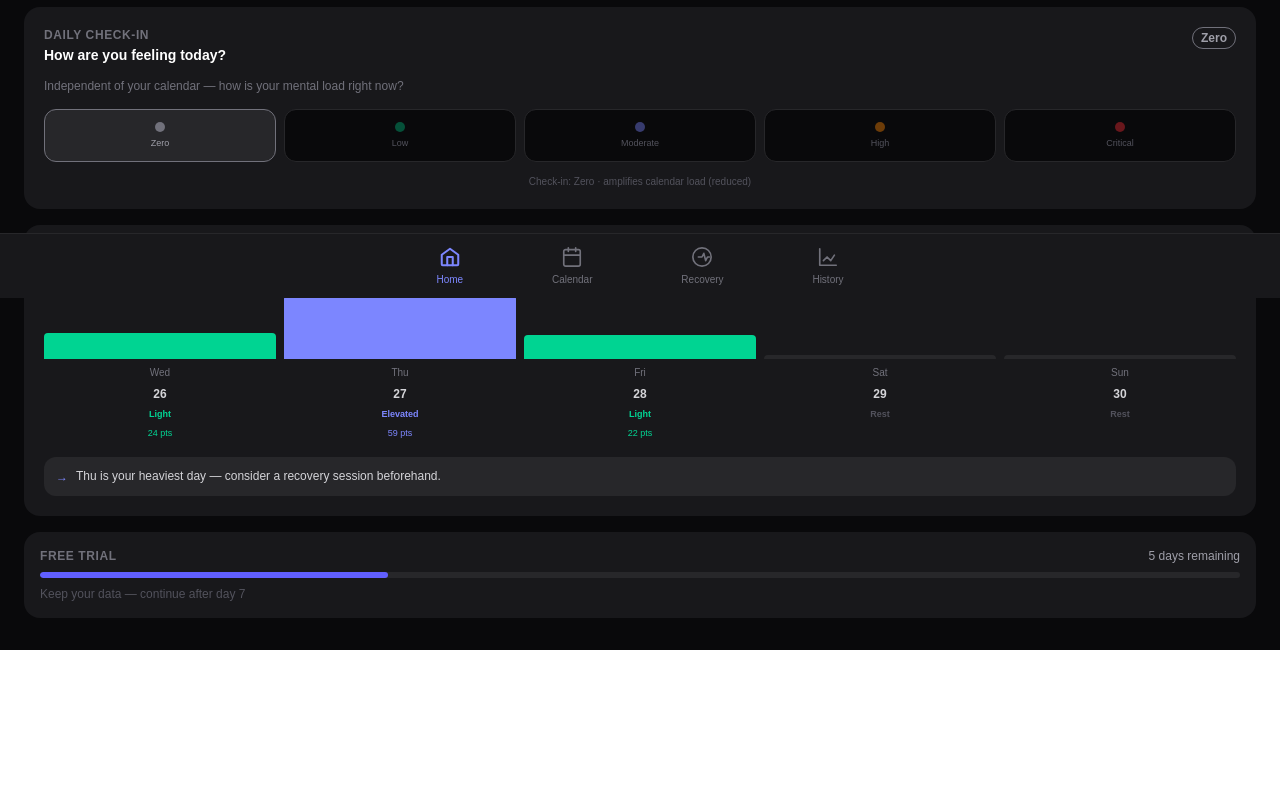
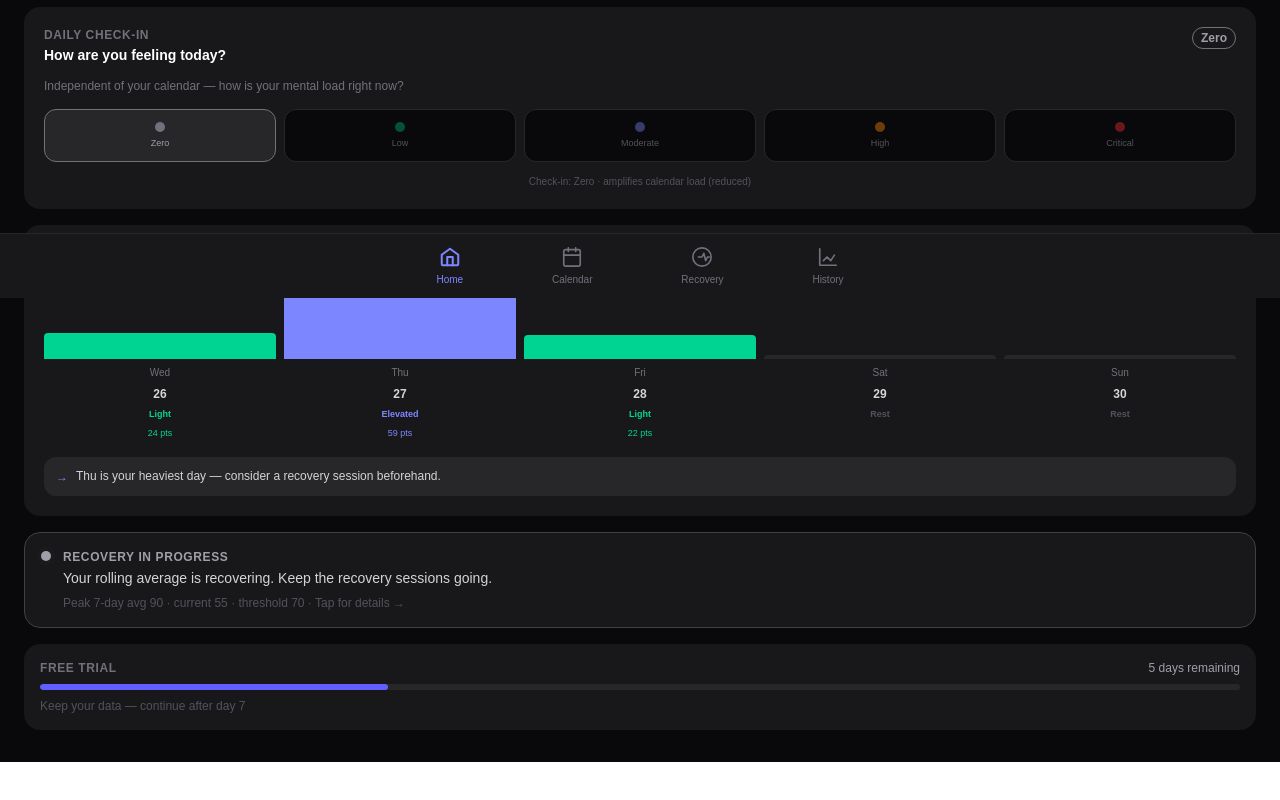
Before and after one commit to stephenkpowell-ops/strata-poc, a Next.js app: page /home in a window 1280 px wide. Shown: the part 502-1302 px from the top of the page. Before the commit the page ends 1216 px from the top, so only its background shows below. Built offline with nearby package versions, Linux system fonts and the light colour scheme.

Commit message:
peak rolling avg burnout banner, remove check-in from cumulative drivers

```diff
--- a/src/app/history/page.tsx
+++ b/src/app/history/page.tsx
@@ -5,14 +5,13 @@
  *
  * History & Trends screen.
  *
- * Shows:
- *   - 9-day summary card (avg score, peak day, lowest day, mini sparkline)
- *   - Cumulative load drivers across all 9 days:
- *       Work meetings    — 286 pts (pre-computed from StressEngine)
- *       Active personal  —  49 pts (pre-computed from StressEngine)
- *       Check-in total   — sum of fixture check-ins + live today check-in
- *       Recovery         — −6 pts per completed session (live from store)
- *   - Score history list (most recent first, color-coded)
+ * Cumulative Load Drivers shows calendar-based drivers only:
+ *   Work meetings   — 286 pts (pre-computed)
+ *   Active personal —  49 pts (pre-computed)
+ *   Recovery        — live from store (emerald, reduction)
+ *
+ * Check-in is shown only on the daily burnout screen where it has
+ * direct context alongside today's calendar load.
  */
 
 import { useStrata } from '@/lib/store';
@@ -109,7 +108,7 @@ function SummaryCard({
 }
 
 // ─────────────────────────────────────────────────────────────────────────────
-// DRIVER ROW — load (positive pts, orange/indigo/emerald bars)
+// DRIVER ROW
 // ─────────────────────────────────────────────────────────────────────────────
 
 function LoadDriverRow({
@@ -143,11 +142,7 @@ function LoadDriverRow({
   );
 }
 
-// ─────────────────────────────────────────────────────────────────────────────
-// RECOVERY ROW — reduction (negative pts, always emerald)
-// ─────────────────────────────────────────────────────────────────────────────
-
-function RecoveryDriverRow({
+function RecoveryRow({
   sessions,
   ptsReduced,
   maxPts,
@@ -188,27 +183,18 @@ function RecoveryDriverRow({
 // ─────────────────────────────────────────────────────────────────────────────
 
 function CumulativeDriversCard({
-  scores,
-  checkInValue,
   completedSessions,
   recoveryPtsTotal,
 }: {
-  scores:            { checkInValue: number }[];
-  checkInValue:      number;
   completedSessions: number;
   recoveryPtsTotal:  number;
 }) {
-  // Cumulative check-in: fixture values for days 0–7 + live value for today
-  const totalCheckIn = scores.slice(0, -1).reduce((sum, s) => sum + s.checkInValue, 0)
-    + checkInValue;
-
   const loadDrivers = [
     { label: 'Work meetings',   pts: CUMULATIVE_WORK_PTS,     fixedColor: undefined         },
     { label: 'Active personal', pts: CUMULATIVE_PERSONAL_PTS, fixedColor: 'indigo' as const },
-    { label: 'Check-in total',  pts: totalCheckIn,            fixedColor: undefined         },
   ];
 
-  const maxLoadPts = Math.max(...loadDrivers.map(d => d.pts), recoveryPtsTotal);
+  const maxPts = Math.max(...loadDrivers.map(d => d.pts), recoveryPtsTotal);
 
   return (
     <div className="flex flex-col gap-3 bg-zinc-900 rounded-2xl p-5">
@@ -216,7 +202,7 @@ function CumulativeDriversCard({
         <span className="text-xs font-semibold uppercase tracking-wider text-zinc-500">
           Cumulative load drivers
         </span>
-        <span className="text-xs text-zinc-600">Mar 17 – Mar 25 · total pts contributed</span>
+        <span className="text-xs text-zinc-600">Mar 17 – Mar 25 · calendar pts only</span>
       </div>
 
       <div className="flex flex-col gap-3">
@@ -225,18 +211,17 @@ function CumulativeDriversCard({
             key={i}
             label={driver.label}
             pts={driver.pts}
-            maxPts={maxLoadPts}
+            maxPts={maxPts}
             fixedColor={driver.fixedColor}
           />
         ))}
 
-        {/* Divider before recovery row */}
         <div className="border-t border-zinc-800 pt-1" />
 
-        <RecoveryDriverRow
+        <RecoveryRow
           sessions={completedSessions}
           ptsReduced={recoveryPtsTotal}
-          maxPts={maxLoadPts}
+          maxPts={maxPts}
         />
       </div>
     </div>
@@ -323,8 +308,6 @@ export default function HistoryPage() {
         <SummaryCard scores={scores} />
 
         <CumulativeDriversCard
-          scores={scores}
-          checkInValue={checkInValue}
           completedSessions={completedSessions}
           recoveryPtsTotal={recoveryPtsTotal}
         />
@@ -337,7 +320,7 @@ export default function HistoryPage() {
             const isLatest       = i === 0;
             const displayCheckIn = isLatest ? checkInValue : score.checkInValue;
             const displayTotal   = isLatest
-              ? Math.min(100, checkInValue + score.calendarPts)
+              ? Math.min(100, score.calendarPts + Math.round(checkInValue * 0.5))
               : score.totalScore;
 
             return (
--- a/src/app/home/page.tsx
+++ b/src/app/home/page.tsx
@@ -5,12 +5,9 @@
  *
  * Home screen.
  *
- * Sections (top to bottom):
- *   1. ScoreCard          — today's stress score with calendar + check-in breakdown
- *   2. CheckInCard        — daily self-reported stress level
- *   3. ForecastCard       — 5-day meeting forecast with opinionated insight
- *   4. BurnoutBanner      — fires when rollingAvg7d > 70, routes to /burnout
- *   5. TrialProgressBar   — days remaining in free trial
+ * Burnout banner fires when the PEAK rolling avg in the last 7 days
+ * exceeds 70 — not just today's rolling avg. This ensures the banner
+ * stays visible during the recovery period after a high-load week.
  */
 
 import Link from 'next/link';
@@ -20,11 +17,17 @@ import CheckInCard from '@/components/CheckInCard';
 import ForecastCard from '@/components/ForecastCard';
 
 // ─────────────────────────────────────────────────────────────────────────────
-// HELPERS
+// CONSTANTS
 // ─────────────────────────────────────────────────────────────────────────────
+
+const BURNOUT_THRESHOLD = 70;
 
 // POC anchor date — avoids Date.now() hydration mismatches
 const POC_NOW = new Date('2025-03-25T12:00:00').getTime();
+
+// ─────────────────────────────────────────────────────────────────────────────
+// HELPERS
+// ─────────────────────────────────────────────────────────────────────────────
 
 function daysRemaining(trialEndsAt: Date | null): number {
   if (!trialEndsAt) return 0;
@@ -81,31 +84,58 @@ function TrialProgressBar({
 
 // ─────────────────────────────────────────────────────────────────────────────
 // BURNOUT ALERT BANNER
+// Fires when the PEAK rolling avg in the last 7 scores exceeds threshold.
+// This keeps the banner visible during recovery after a high-load week.
 // ─────────────────────────────────────────────────────────────────────────────
 
-function BurnoutAlertBanner({ rollingAvg }: { rollingAvg: number }) {
-  if (rollingAvg <= 70) return null;
+function BurnoutAlertBanner({
+  peakRollingAvg,
+  currentRollingAvg,
+}: {
+  peakRollingAvg:    number;
+  currentRollingAvg: number;
+}) {
+  if (peakRollingAvg <= BURNOUT_THRESHOLD) return null;
+
+  const isRecovering = currentRollingAvg <= BURNOUT_THRESHOLD;
 
   return (
     <Link
       href="/burnout"
-      className="flex items-start gap-3 bg-amber-950 border border-amber-800 rounded-2xl p-4 hover:bg-amber-900 transition-colors"
+      className={`flex items-start gap-3 border rounded-2xl p-4 transition-colors ${
+        isRecovering
+          ? 'bg-zinc-900 border-zinc-700 hover:bg-zinc-800'
+          : 'bg-amber-950 border-amber-800 hover:bg-amber-900'
+      }`}
     >
       <div className="relative flex-shrink-0 mt-0.5">
         <span className="flex h-2.5 w-2.5">
-          <span className="animate-ping absolute inline-flex h-full w-full rounded-full bg-amber-400 opacity-75" />
-          <span className="relative inline-flex rounded-full h-2.5 w-2.5 bg-amber-400" />
+          <span className={`animate-ping absolute inline-flex h-full w-full rounded-full opacity-75 ${
+            isRecovering ? 'bg-zinc-400' : 'bg-amber-400'
+          }`} />
+          <span className={`relative inline-flex rounded-full h-2.5 w-2.5 ${
+            isRecovering ? 'bg-zinc-400' : 'bg-amber-400'
+          }`} />
         </span>
       </div>
       <div className="flex flex-col gap-1 flex-1">
-        <span className="text-xs font-semibold uppercase tracking-wider text-amber-400">
-          Performance Degradation Alert
+        <span className={`text-xs font-semibold uppercase tracking-wider ${
+          isRecovering ? 'text-zinc-400' : 'text-amber-400'
+        }`}>
+          {isRecovering ? 'Recovery In Progress' : 'Performance Degradation Alert'}
         </span>
-        <span className="text-sm text-amber-200 leading-snug">
-          Your recovery rate hasn&#39;t kept up with load. The window to correct it is now.
+        <span className={`text-sm leading-snug ${
+          isRecovering ? 'text-zinc-300' : 'text-amber-200'
+        }`}>
+          {isRecovering
+            ? 'Your rolling average is recovering. Keep the recovery sessions going.'
+            : "Your recovery rate hasn\u2019t kept up with load. The window to correct it is now."
+          }
         </span>
-        <span className="text-xs text-amber-600 mt-0.5">
-          7-day avg {rollingAvg} · threshold 70 · Tap to see your recovery plan →
+        <span className={`text-xs mt-0.5 ${
+          isRecovering ? 'text-zinc-600' : 'text-amber-600'
+        }`}>
+          Peak 7-day avg {peakRollingAvg} · current {currentRollingAvg} · threshold {BURNOUT_THRESHOLD} · Tap for details →
         </span>
       </div>
     </Link>
@@ -130,10 +160,13 @@ export default function HomePage() {
     );
   }
 
+  // Peak rolling avg across last 7 score records
+  const peakRollingAvg    = Math.max(...scores.slice(-7).map(s => s.rollingAvg7d));
+  const currentRollingAvg = latest.rollingAvg7d;
+
   return (
     <div className="flex flex-col min-h-screen bg-zinc-950 text-white">
 
-      {/* Header */}
       <div className="flex items-center justify-between px-6 pt-12 pb-4">
         <div className="flex flex-col">
           <span className="text-xs font-semibold uppercase tracking-wider text-zinc-500">
@@ -147,7 +180,6 @@ export default function HomePage() {
 
       <div className="flex flex-col gap-4 px-6 pb-8">
 
-        {/* 1. Score card — today */}
         <ScoreCard
           currentScore={latest.totalScore}
           calendarPts={latest.calendarPts}
@@ -156,19 +188,18 @@ export default function HomePage() {
           recentScores={last7}
         />
 
-        {/* 2. Daily check-in — today */}
         <CheckInCard
           currentValue={checkInValue}
           onSelect={setCheckIn}
         />
 
-        {/* 3. 5-day meeting forecast */}
         <ForecastCard forecastScores={forecastScores} />
 
-        {/* 4. Burnout alert banner */}
-        <BurnoutAlertBanner rollingAvg={latest.rollingAvg7d} />
+        <BurnoutAlertBanner
+          peakRollingAvg={peakRollingAvg}
+          currentRollingAvg={currentRollingAvg}
+        />
 
-        {/* 5. Trial progress bar */}
         <TrialProgressBar
           trialStartedAt={user.trialStartedAt}
           trialEndsAt={user.trialEndsAt}
```
